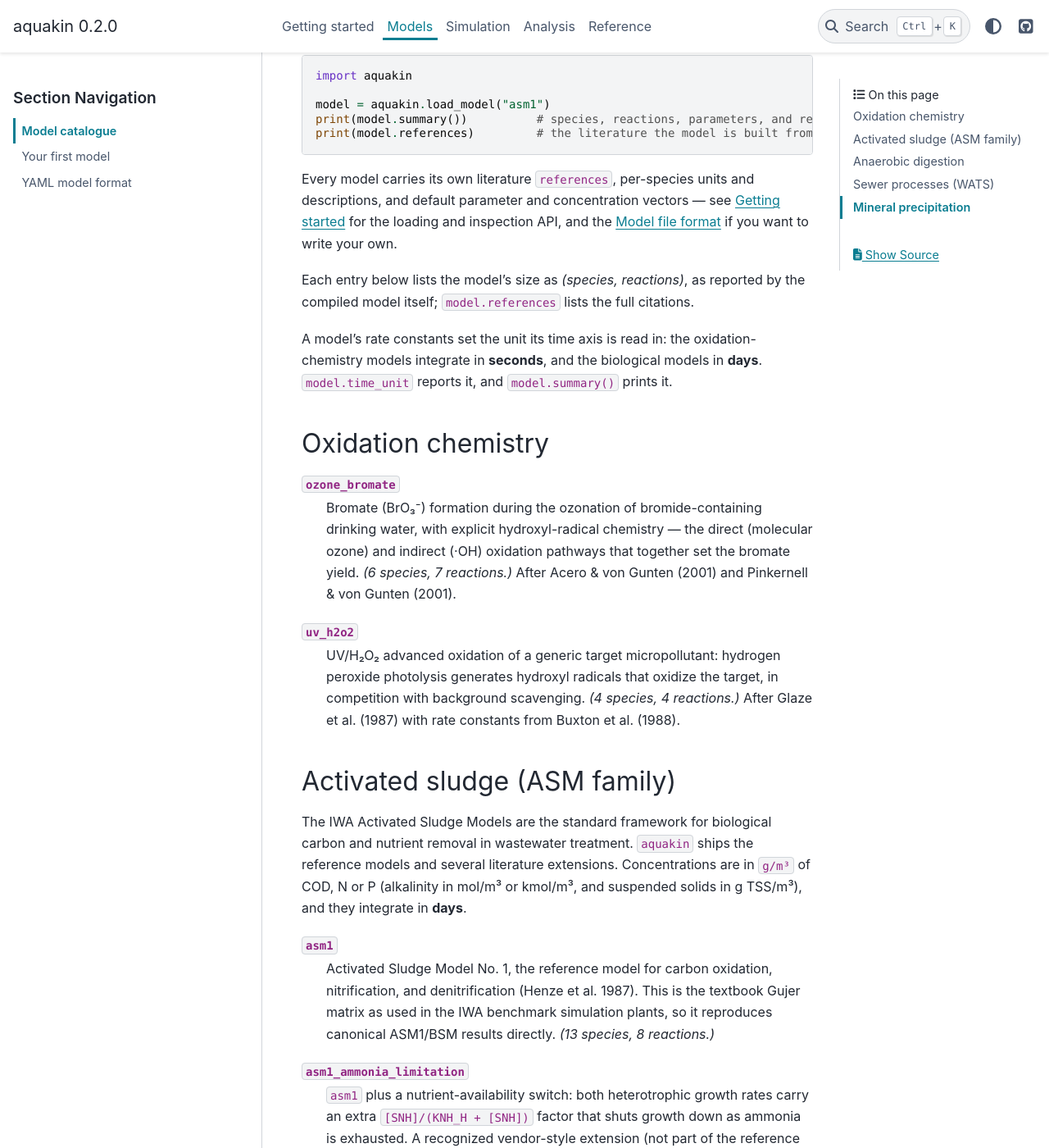
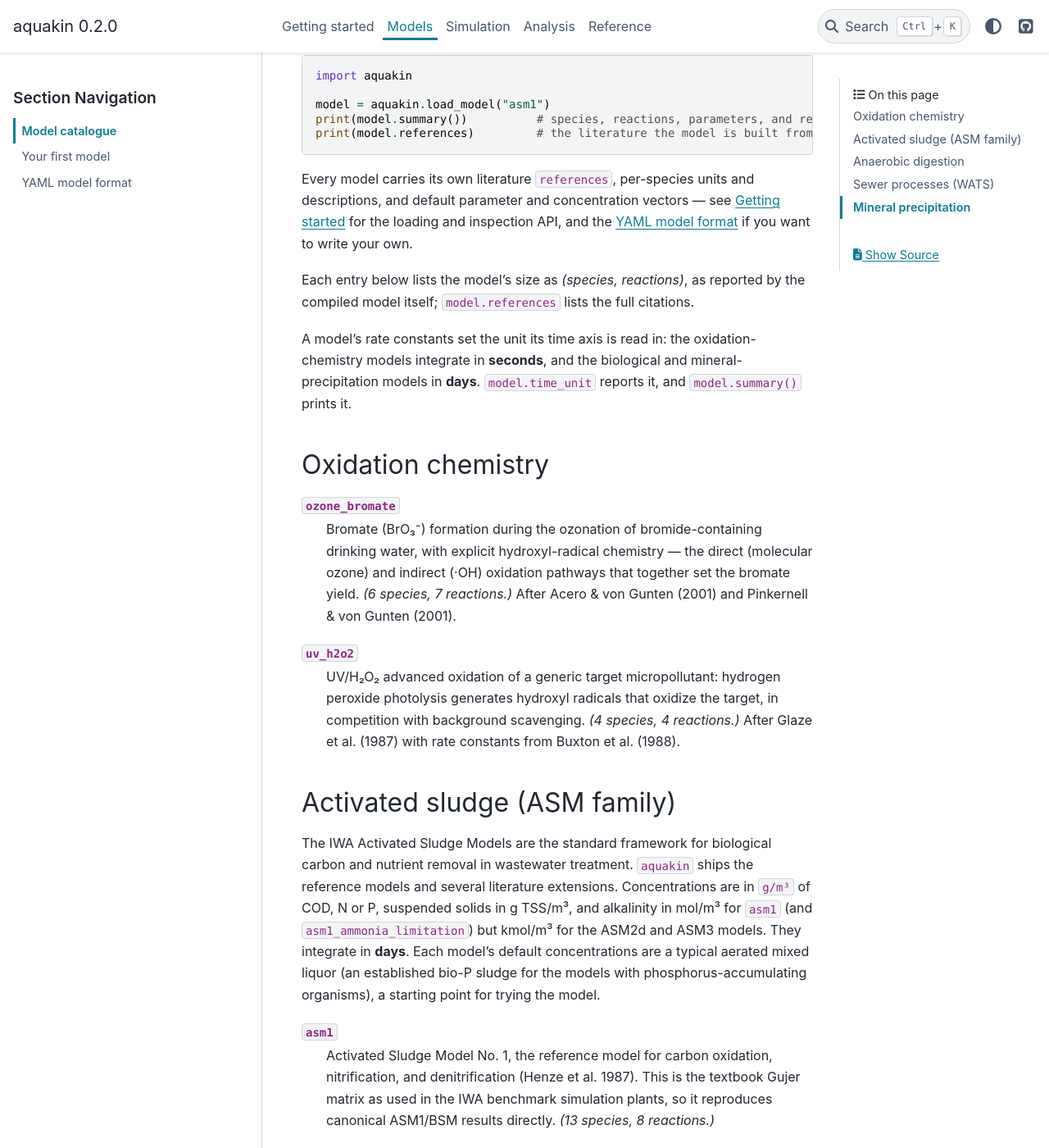
Before and after one commit to DeGrootResearchGroup/aquakin, a Sphinx documentation site: the page built from docs/model_catalog.md, in a window 1280 px wide and 1400 px high, scrolled down 240 px. Shown: the whole window at 82% size. Built offline with Sphinx 7.4.7 and the PyData theme 0.15.4, drawn with Linux system fonts in a browser that asks for light colours; some of the changed text lies outside the part shown.

Commit message:
Give asm2d, asm2d_tud, asm3 and asm3_biop realistic defaults
These four models declared 1.0 as the default concentration of every
species, so default_concentrations(), which the guide's first solves use,
described nothing. asm3 now takes the aerated mixed liquor asm1 declares
(XP joined to XI, alkalinity in kmol/m3); asm2d, asm2d_tud and asm3_biop
take the established bio-P mixed liquor the A2O plant is seeded with
(glycogen at 0.2 g COD per g COD of PAO for asm2d_tud). Each model's TSS
default is the TSS of its default particulates through its own factors.
asm2d_chemp extends asm2d and inherits them. The catalogue says what the
defaults are and which models give alkalinity in which unit.

A test checks the TSS consistency and that no shipped model goes back to
placeholder defaults; both fail on the old asm3.

Co-Authored-By: Claude Opus 5.5 <noreply@anthropic.com>

```diff
--- a/docs/model_catalog.md
+++ b/docs/model_catalog.md
@@ -15,14 +15,14 @@ print(model.references)         # the literature the model is built from
 Every model carries its own literature `references`, per-species units and
 descriptions, and default parameter and concentration vectors — see
 [Getting started](getting_started.md) for the loading and inspection API, and
-the [Model file format](model_format.md) if you want to write your own.
+the [YAML model format](model_format.md) if you want to write your own.
 
 Each entry below lists the model's size as *(species, reactions)*, as reported
 by the compiled model itself; `model.references` lists the full citations.
 
 A model's rate constants set the unit its time axis is read in: the
-oxidation-chemistry models integrate in **seconds**, and the biological models
-in **days**. `model.time_unit` reports it, and `model.summary()` prints it.
+oxidation-chemistry models integrate in **seconds**, and the biological and
+mineral-precipitation models in **days**. `model.time_unit` reports it, and `model.summary()` prints it.
 
 ## Oxidation chemistry
 
@@ -44,8 +44,11 @@ in **days**. `model.time_unit` reports it, and `model.summary()` prints it.
 The IWA Activated Sludge Models are the standard framework for biological
 carbon and nutrient removal in wastewater treatment. `aquakin` ships the
 reference models and several literature extensions. Concentrations are in
-`g/m³` of COD, N or P (alkalinity in mol/m³ or kmol/m³, and suspended solids in
-g TSS/m³), and they integrate in **days**.
+`g/m³` of COD, N or P, suspended solids in g TSS/m³, and alkalinity in mol/m³
+for `asm1` (and `asm1_ammonia_limitation`) but kmol/m³ for the ASM2d and ASM3
+models. They integrate in **days**. Each model's default concentrations are a
+typical aerated mixed liquor (an established bio-P sludge for the models with
+phosphorus-accumulating organisms), a starting point for trying the model.
 
 `asm1`
 : Activated Sludge Model No. 1, the reference model for carbon oxidation,
@@ -178,7 +181,10 @@ extensions. These integrate in **days**.
   also tracks iron/FeS precipitation and nitrogen. *(20 species, 28 reactions.)*
 
 `wats_sewer_khalil_thesis`
-: The nitrate-dosing model as specified with half-order biofilm kinetics.
+: The nitrate-dosing model with the reaction structure of
+  `wats_sewer_extended`, including WATS's half-order biofilm terms (which
+  `wats_sewer_khalil_paper` writes in Monod form), without nitrification or FeS
+  precipitation.
   *(18 species, 44 reactions.)*
 
 ### Structural variants
```
Also changed, not shown: changelog.d/+asm-realistic-default-concentrations.changed.md (added, +7 -0 lines), 5 other files.
